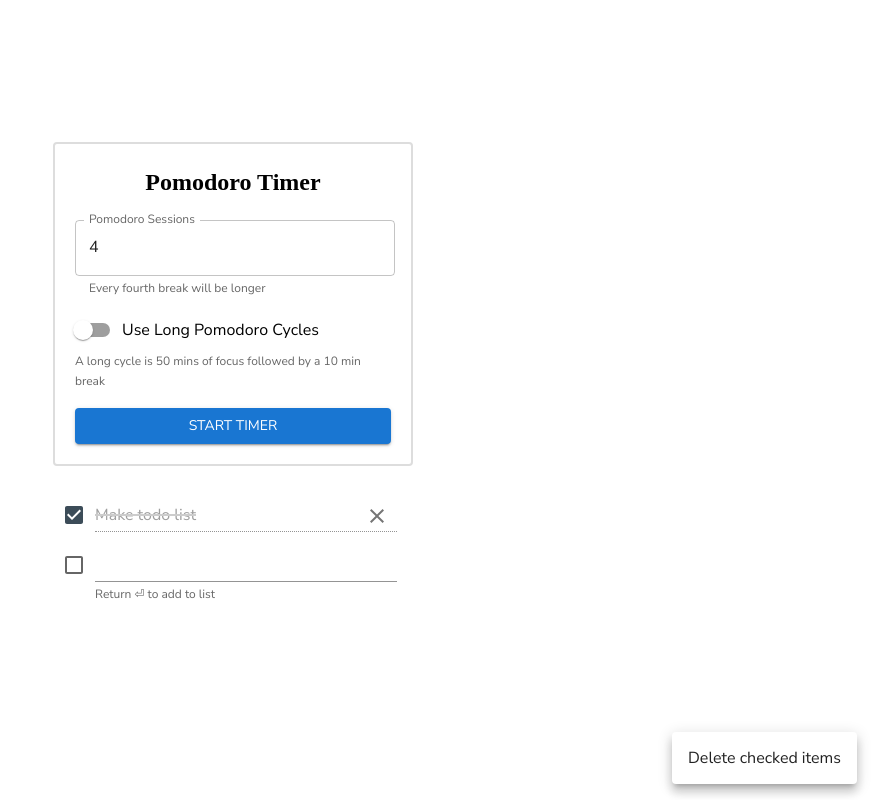
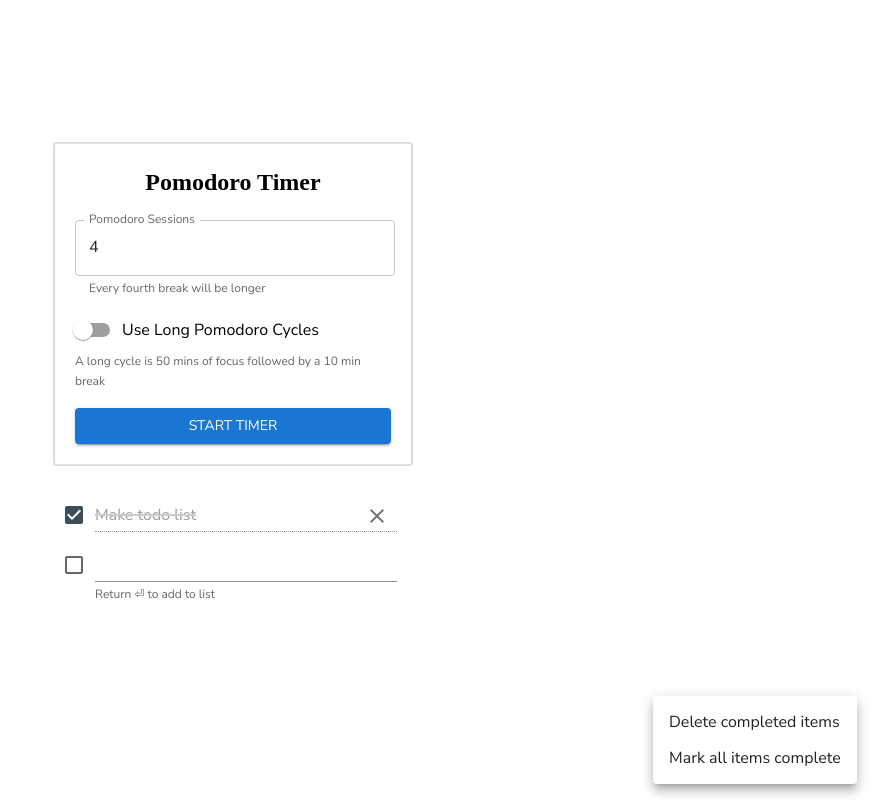
Before and after one commit to EvanRibey/pomodoro-timer, a React (Vite) app: page / in a window 1280 px wide. Both pictures are taken after a click on the button 1244 px from the left and 760 px from the top of the page. Shown: the whole page, without its empty margins (407-1280 px from the left). Built offline with nearby package versions, Linux system fonts and the light colour scheme; a web font is replaced by a local one.

Commit message:
add menu item to complete all todos

```diff
--- a/src/features/buttons/StickyButtons.tsx
+++ b/src/features/buttons/StickyButtons.tsx
@@ -5,7 +5,7 @@ import { LOFI_PLAYER_TRACKS } from '@/common/constants/lofi-tracks';
 import { Song } from '@/common/types';
 import { createAudioLofiPlayer, getRandomSongIndex, usePrevious } from '@/common/utils';
 import { useAppDispatch } from '@/app/hooks';
-import { deleteCompleteTodos } from '@/features/todolist/todolistSlice';
+import { completeTodos, deleteCompleteTodos } from '@/features/todolist/todolistSlice';
 import {
   GITHUB_BUTTON_ARIA_LABEL,
   GITHUB_BUTTON_HREF,
@@ -95,6 +95,11 @@ export function StickyButtons() {
     setOptionsAnchorEl(null);
   }, [dispatch]);
 
+  const clickCompleteTodos = useCallback(() => {
+    dispatch(completeTodos());
+    setOptionsAnchorEl(null);
+  }, [dispatch]);
+
   const renderLofiPlayerTooltipTitle = useCallback(() => {
     switch (isPlaying) {
       case true:
@@ -146,7 +151,8 @@ export function StickyButtons() {
           anchorEl={optionsAnchorEl}
           onClose={closeMoreOptions}
         >
-          <MenuItem onClick={clickDeleteCheckedTodos}>Delete checked items</MenuItem>
+          <MenuItem onClick={clickDeleteCheckedTodos}>Delete completed items</MenuItem>
+          <MenuItem onClick={clickCompleteTodos}>Mark all items complete</MenuItem>
         </Menu>
       </div>
     </div>
--- /dev/null
+++ b/src/features/todolist/redux/completeTodos.ts
@@ -0,0 +1,10 @@
+import { TodosState } from '@/common/types';
+
+export function completeTodos(state: TodosState) {
+  state.todos = state.todos.map((todoItem) => {
+    return {
+      ...todoItem,
+      isComplete: true,
+    };
+  });
+}
--- a/src/features/todolist/redux/reducers.ts
+++ b/src/features/todolist/redux/reducers.ts
@@ -2,6 +2,7 @@ import { createTodo } from './createTodo';
 import { deleteTodo } from './deleteTodo';
 import { deleteCompleteTodos } from './deleteCompleteTodos';
 import { toggleTodo } from './toggleTodo';
+import { completeTodos } from './completeTodos';
 import { updateTodo } from './updateTodo';
 
 export default {
@@ -9,5 +10,6 @@ export default {
   deleteTodo,
   deleteCompleteTodos,
   toggleTodo,
+  completeTodos,
   updateTodo,
 };
--- a/src/features/todolist/todolistMiddleware.ts
+++ b/src/features/todolist/todolistMiddleware.ts
@@ -1,5 +1,6 @@
 import { createListenerMiddleware, isAnyOf } from '@reduxjs/toolkit';
 import {
+  completeTodos,
   createTodo,
   deleteCompleteTodos,
   deleteTodo,
@@ -11,7 +12,7 @@ import { RootState } from '@/app/store';
 
 const listenerMiddleware = createListenerMiddleware();
 listenerMiddleware.startListening({
-  matcher: isAnyOf(createTodo, deleteTodo, toggleTodo, updateTodo, deleteCompleteTodos),
+  matcher: isAnyOf(createTodo, deleteTodo, toggleTodo, updateTodo, deleteCompleteTodos, completeTodos),
   effect: (_action, { getState }) => {
     const { todolist: { todos }} = getState() as RootState;
     localStorage.setItem(STORAGE_KEY_TODO_LIST, JSON.stringify(todos));
--- a/src/features/todolist/todolistSlice.ts
+++ b/src/features/todolist/todolistSlice.ts
@@ -15,6 +15,7 @@ export const {
   deleteTodo,
   deleteCompleteTodos,
   toggleTodo,
+  completeTodos,
   updateTodo,
 } = slice.actions;
 
```
